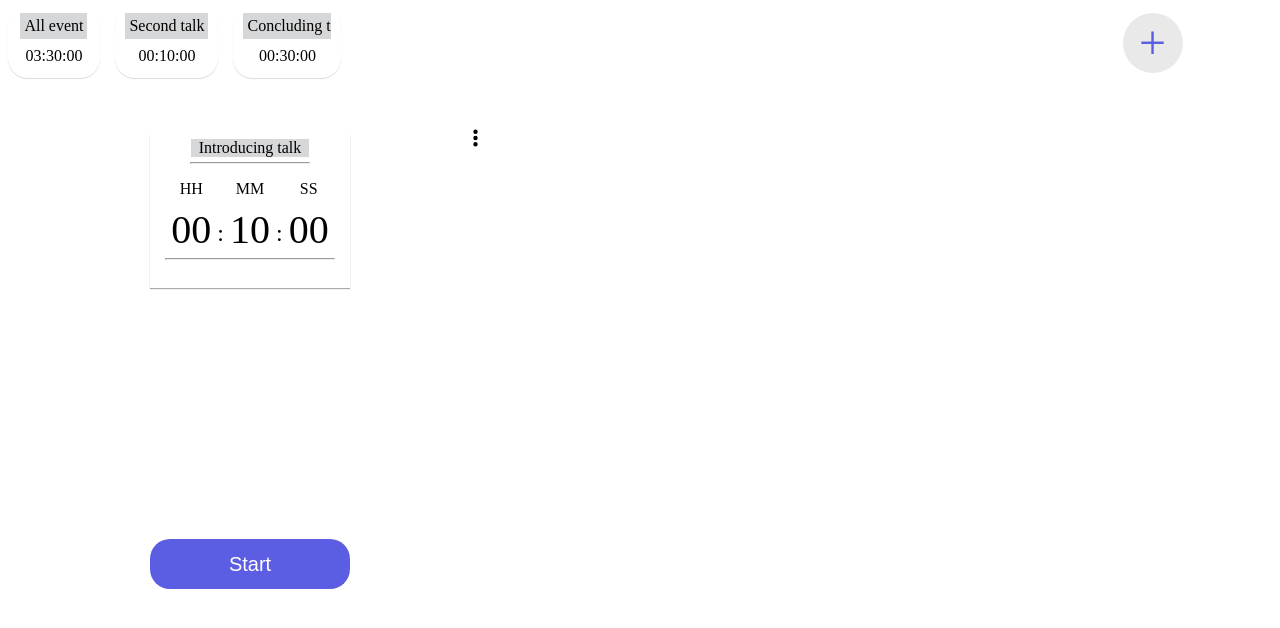
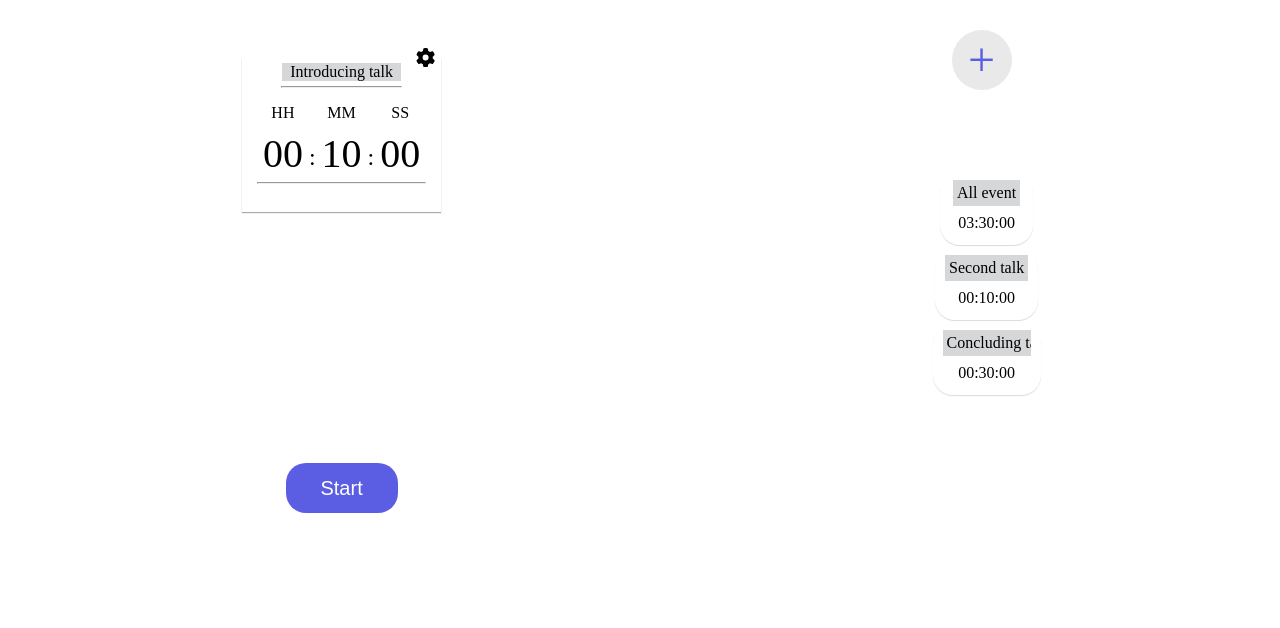
Before and after one commit to luzvanderemilcar/multi-timer, a plain HTML site: page index.html in a window 1280 px wide. Drawn offline with Linux system fonts and the light colour scheme.

Commit message:
update "remove scroll into view when adding timer on extended sized screen"

```diff
--- a/index.html
+++ b/index.html
@@ -15,8 +15,8 @@
 <body>
   <main>
     <div class="details">
+      <div class="add-timer" role="button">+</div>
       <div class="timer-list"></div>
-      <div class="add-timer" role="button">+</div>
     </div>
   </main>
   <!-- Project -->
--- a/style.css
+++ b/style.css
@@ -53,24 +53,11 @@ hr {
   min-width: 70%
 }
 
-svg {
-  height: 1.25em
-}
-
-.details {
-  display: grid;
-  grid-column-gap: 5px;
-  grid-template-columns: 4fr 1fr;
-  grid-template-rows: 1fr;
-  grid-template-areas:
-    "timerlist addtimer";
-  justify-items: center;
-  align-items: center;
-}
 
 .timer {
   position: relative;
-  margin-top: 25px;
+  margin-top: 5%;
+  margin-inline: 10px;
   padding-top: 5px;
   display: grid;
   grid-template-rows: 35% 50%;
@@ -242,19 +229,25 @@ button {
 
 button.open-close-setting {
   position: absolute;
-  top: 5px;
-  right: 15px;
+  top: 0;
+  right: 0;
   min-width: unset;
-  width: 20px;
+  width: auto;
   height: 1.35em;
   z-index: 2;
+  text-align: center;
+}
+
+button.open-close-setting svg {
+  height: 40%;
 }
 
 .setting-modal {
   position: absolute;
+  padding: 5%;
   overflow-y: scroll;
   width: 100%;
-  height: 100%;
+  height: 95%;
   display: flex;
   flex-direction: column;
   justify-content: flex-start;
@@ -299,12 +292,24 @@ justify-content: center;
   border-radius: 20px !important;
 }
 
+/* Details styles */
+
+.details {
+  display: grid;
+  grid-column-gap: 10px;
+  grid-template-columns: 4fr 1fr;
+  grid-template-areas:
+    "timerlist addtimer";
+  justify-items: start;
+  align-items: center;
+}
+
 .timer-list:not(:empty) {
+  width: 100%;
   display: flex;
   justify-content: flex-start;
   align-items: center;
   overflow-x: scroll;
-  width: 100%;
   padding: 5px;
   grid-area: timerlist;
 }
@@ -338,9 +343,6 @@ justify-content: center;
 }
 
 .add-timer {
-  grid-area: addtimer;
-  right: 7.5%;
-  bottom: 5%;
   display: flex;
   justify-content: center;
   align-items: center;
@@ -348,6 +350,8 @@ justify-content: center;
   width: 1.25em;
   height: 1.25em;
   border-radius: 50%;
+  grid-area: addtimer;
+  justify-self: center;
 }
 
 @media (max-height: 200px) {
@@ -366,6 +370,7 @@ justify-content: center;
   }
 }
 
+/* Color for light theme */
 @media (prefers-color-scheme: light) {
   body {
     background-color: var(--body-bg-color, #fff);
@@ -424,7 +429,7 @@ justify-content: center;
 
   button.open-close-setting {
     color: var(--black-color, #000);
-    background-color: unset;
+    background-color: inherit;
   }
 
   .setting-modal {
@@ -544,3 +549,46 @@ justify-content: center;
     color: var(--primary-dkcolor, lightgray);
   }
 }
+
+/* for extended windows */
+@media (min-width: 768px) {
+  main {
+    display: grid;
+    grid-template-columns: auto auto;
+    grid-template-areas: "timer details";
+    justify-items: center;
+    align-items: start;
+
+  }
+
+  div.details {
+    margin-top: 5%;
+    max-height: min(75%, 500px);
+    grid-template-areas: "addtimer" "timerlist";
+    grid-template-columns: unset;
+    grid-template-rows: 1fr 6fr;
+    grid-row-gap: 15px;
+    grid-area: details;
+  }
+
+  .timer-list:not(:empty) {
+    max-height: min(95%, 500px);
+    flex-direction: column;
+    overflow-y: scroll;
+    overflow-x: unset;
+  }
+
+  .timer-list .timer-preview {
+  padding: 5px 10px;
+  margin: 2.5px 7.5px;
+  display: flex;
+  flex-direction: column;
+  align-items: center;
+  justify-content: space-around;
+}
+
+  .timer {
+    margin-top: 5%;
+    grid-area: timer;
+  }
+}
--- a/views.js
+++ b/views.js
@@ -28,7 +28,12 @@ class MiniView {
 
   mount() {
     document.querySelector(".timer-list").append(this.miniTimerElement);
+
+    // media query for extended screen sizes
+    let extendedMediaOn = matchMedia('min-width: 768px');
+    if (!extendedMediaOn.matches) {
     this.miniTimerElement.scrollIntoView(true)
+    }
   }
 
   unmount() {
@@ -121,7 +126,7 @@ class View {
       </div>
     </div>
     <button class="open-close-setting" next-action="open">
-      <svg xmlns="http://www.w3.org/2000/svg" viewBox="0 0 128 512"><!--!Font Awesome Free 6.7.2 by @fontawesome - https://fontawesome.com License - https://fontawesome.com/license/free Copyright 2024 Fonticons, Inc.--><path fill="currentColor" d="M64 360a56 56 0 1 0 0 112 56 56 0 1 0 0-112zm0-160a56 56 0 1 0 0 112 56 56 0 1 0 0-112zM120 96A56 56 0 1 0 8 96a56 56 0 1 0 112 0z"/></svg>
+<svg xmlns="http://www.w3.org/2000/svg" viewBox="0 0 512 512" fill="currentColor" ><!--!Font Awesome Free 6.7.2 by @fontawesome - https://fontawesome.com License - https://fontawesome.com/license/free Copyright 2025 Fonticons, Inc.--><path d="M495.9 166.6c3.2 8.7 .5 18.4-6.4 24.6l-43.3 39.4c1.1 8.3 1.7 16.8 1.7 25.4s-.6 17.1-1.7 25.4l43.3 39.4c6.9 6.2 9.6 15.9 6.4 24.6c-4.4 11.9-9.7 23.3-15.8 34.3l-4.7 8.1c-6.6 11-14 21.4-22.1 31.2c-5.9 7.2-15.7 9.6-24.5 6.8l-55.7-17.7c-13.4 10.3-28.2 18.9-44 25.4l-12.5 57.1c-2 9.1-9 16.3-18.2 17.8c-13.8 2.3-28 3.5-42.5 3.5s-28.7-1.2-42.5-3.5c-9.2-1.5-16.2-8.7-18.2-17.8l-12.5-57.1c-15.8-6.5-30.6-15.1-44-25.4L83.1 425.9c-8.8 2.8-18.6 .3-24.5-6.8c-8.1-9.8-15.5-20.2-22.1-31.2l-4.7-8.1c-6.1-11-11.4-22.4-15.8-34.3c-3.2-8.7-.5-18.4 6.4-24.6l43.3-39.4C64.6 273.1 64 264.6 64 256s.6-17.1 1.7-25.4L22.4 191.2c-6.9-6.2-9.6-15.9-6.4-24.6c4.4-11.9 9.7-23.3 15.8-34.3l4.7-8.1c6.6-11 14-21.4 22.1-31.2c5.9-7.2 15.7-9.6 24.5-6.8l55.7 17.7c13.4-10.3 28.2-18.9 44-25.4l12.5-57.1c2-9.1 9-16.3 18.2-17.8C227.3 1.2 241.5 0 256 0s28.7 1.2 42.5 3.5c9.2 1.5 16.2 8.7 18.2 17.8l12.5 57.1c15.8 6.5 30.6 15.1 44 25.4l55.7-17.7c8.8-2.8 18.6-.3 24.5 6.8c8.1 9.8 15.5 20.2 22.1 31.2l4.7 8.1c6.1 11 11.4 22.4 15.8 34.3zM256 336a80 80 0 1 0 0-160 80 80 0 1 0 0 160z"/></svg>
       </button>
     <div class="setting-modal hidden">
       <div class="setting-container">
@@ -351,13 +356,13 @@ class View {
   // Setting modal
   showSettingModal() {
     this.show(this.settingModal);
-    this.settingButton.innerHTML = "X";
+    this.settingButton.innerHTML = '<svg xmlns="http://www.w3.org/2000/svg" viewBox="0 0 384 512" fill="currentColor" ><!--!Font Awesome Free 6.7.2 by @fontawesome - https://fontawesome.com License - https://fontawesome.com/license/free Copyright 2025 Fonticons, Inc.--><path d="M342.6 150.6c12.5-12.5 12.5-32.8 0-45.3s-32.8-12.5-45.3 0L192 210.7 86.6 105.4c-12.5-12.5-32.8-12.5-45.3 0s-12.5 32.8 0 45.3L146.7 256 41.4 361.4c-12.5 12.5-12.5 32.8 0 45.3s32.8 12.5 45.3 0L192 301.3 297.4 406.6c12.5 12.5 32.8 12.5 45.3 0s12.5-32.8 0-45.3L237.3 256 342.6 150.6z"/></svg>';
     this.settingButton.setAttribute("next-action", "close");
   }
 
   hideSettingModal() {
     this.hide(this.settingModal);
-    this.settingButton.innerHTML = ":";
+    this.settingButton.innerHTML = '<svg xmlns="http://www.w3.org/2000/svg" viewBox="0 0 512 512" fill="currentColor"><!--!Font Awesome Free 6.7.2 by @fontawesome - https://fontawesome.com License - https://fontawesome.com/license/free Copyright 2025 Fonticons, Inc.--><path d="M495.9 166.6c3.2 8.7 .5 18.4-6.4 24.6l-43.3 39.4c1.1 8.3 1.7 16.8 1.7 25.4s-.6 17.1-1.7 25.4l43.3 39.4c6.9 6.2 9.6 15.9 6.4 24.6c-4.4 11.9-9.7 23.3-15.8 34.3l-4.7 8.1c-6.6 11-14 21.4-22.1 31.2c-5.9 7.2-15.7 9.6-24.5 6.8l-55.7-17.7c-13.4 10.3-28.2 18.9-44 25.4l-12.5 57.1c-2 9.1-9 16.3-18.2 17.8c-13.8 2.3-28 3.5-42.5 3.5s-28.7-1.2-42.5-3.5c-9.2-1.5-16.2-8.7-18.2-17.8l-12.5-57.1c-15.8-6.5-30.6-15.1-44-25.4L83.1 425.9c-8.8 2.8-18.6 .3-24.5-6.8c-8.1-9.8-15.5-20.2-22.1-31.2l-4.7-8.1c-6.1-11-11.4-22.4-15.8-34.3c-3.2-8.7-.5-18.4 6.4-24.6l43.3-39.4C64.6 273.1 64 264.6 64 256s.6-17.1 1.7-25.4L22.4 191.2c-6.9-6.2-9.6-15.9-6.4-24.6c4.4-11.9 9.7-23.3 15.8-34.3l4.7-8.1c6.6-11 14-21.4 22.1-31.2c5.9-7.2 15.7-9.6 24.5-6.8l55.7 17.7c13.4-10.3 28.2-18.9 44-25.4l12.5-57.1c2-9.1 9-16.3 18.2-17.8C227.3 1.2 241.5 0 256 0s28.7 1.2 42.5 3.5c9.2 1.5 16.2 8.7 18.2 17.8l12.5 57.1c15.8 6.5 30.6 15.1 44 25.4l55.7-17.7c8.8-2.8 18.6-.3 24.5 6.8c8.1 9.8 15.5 20.2 22.1 31.2l4.7 8.1c6.1 11 11.4 22.4 15.8 34.3zM256 336a80 80 0 1 0 0-160 80 80 0 1 0 0 160z"/></svg>';
     this.settingButton.setAttribute("next-action", "open");
   }
 
```
